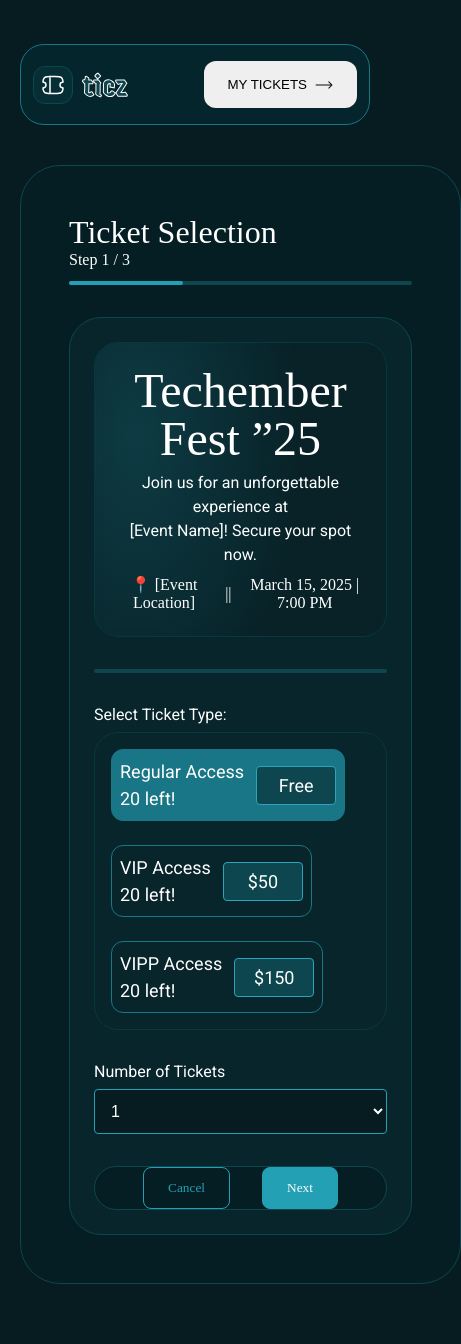
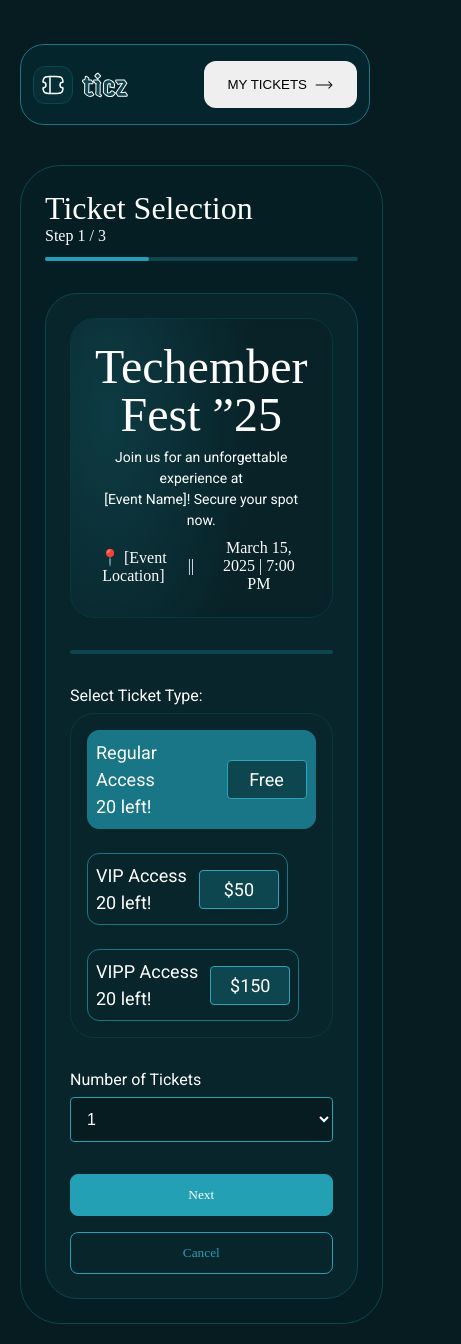
Before and after one commit to FopefoluwaIkufisile/HNG-ticker-project, a React (Vite) app: page / in a window 390 px wide. Shown: the whole page, 461 px wide, since content can reach past the window. Before the commit the page ends 1304 px from the top, so only its background shows below. Built offline with nearby package versions, Linux system fonts and the light colour scheme; a web font is replaced by a local one.

Commit message:
added responsiveness inline with design correctly

```diff
--- a/src/Components/TicketSelection.jsx
+++ b/src/Components/TicketSelection.jsx
@@ -2,7 +2,7 @@ import React from 'react'
 
 const TicketSelection = () => {
   return (
-    <section className="ticket-select">
+    <form action={""} className="ticket-select">
     <div className="header">
         <div className="header-nav">
             <p className="ticket">Ticket Selection</p>
@@ -74,7 +74,7 @@ const TicketSelection = () => {
         <button className="next">Next</button>
         </div>
     </div>
- </section>
+ </form>
 
   )
 }
--- a/src/index.css
+++ b/src/index.css
@@ -252,8 +252,24 @@ select {
   .techember{
     font-size: 48px;
   }
+  .join{
+    font-size: 14px;
+  }
   #root{
     display: flex;
     flex-direction: column;
   }
+  .ticket-select{
+    padding: 24px;
+  }
+  .nav-buttons{
+    flex-direction: column-reverse;
+    gap: 16px;
+    padding: 0;
+    border: none;
+    background: transparent;
+  }
 }
+@media(max-width:490px) {
+
+}
```
